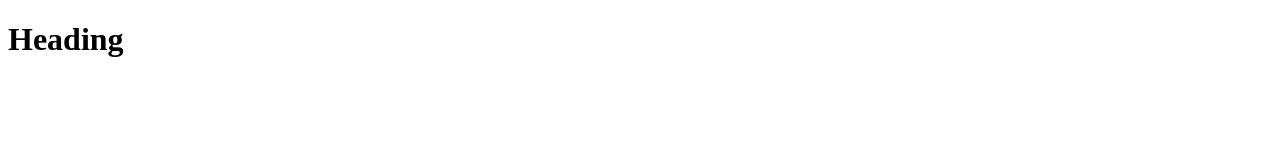
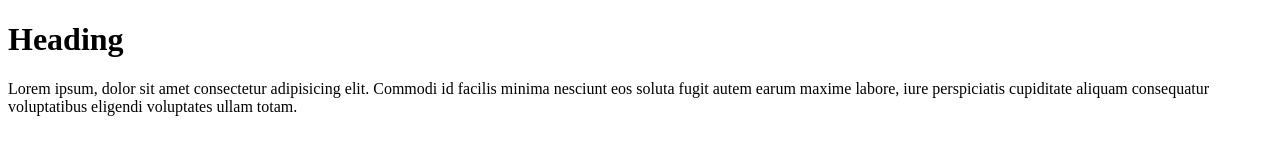
Before and after one commit to Vyom-Vashu/first, a plain HTML site: page index.html in a window 1280 px wide. Drawn offline with Linux system fonts and the light colour scheme.

Commit message:
modified index.html and added about.html

```diff
--- a/index.html
+++ b/index.html
@@ -8,5 +8,11 @@
   </head>
   <body>
     <h1>Heading</h1>
+    <p>
+      Lorem ipsum, dolor sit amet consectetur adipisicing elit. Commodi id
+      facilis minima nesciunt eos soluta fugit autem earum maxime labore, iure
+      perspiciatis cupiditate aliquam consequatur voluptatibus eligendi
+      voluptates ullam totam.
+    </p>
   </body>
 </html>
```
Also changed, not shown: about.html (added).
